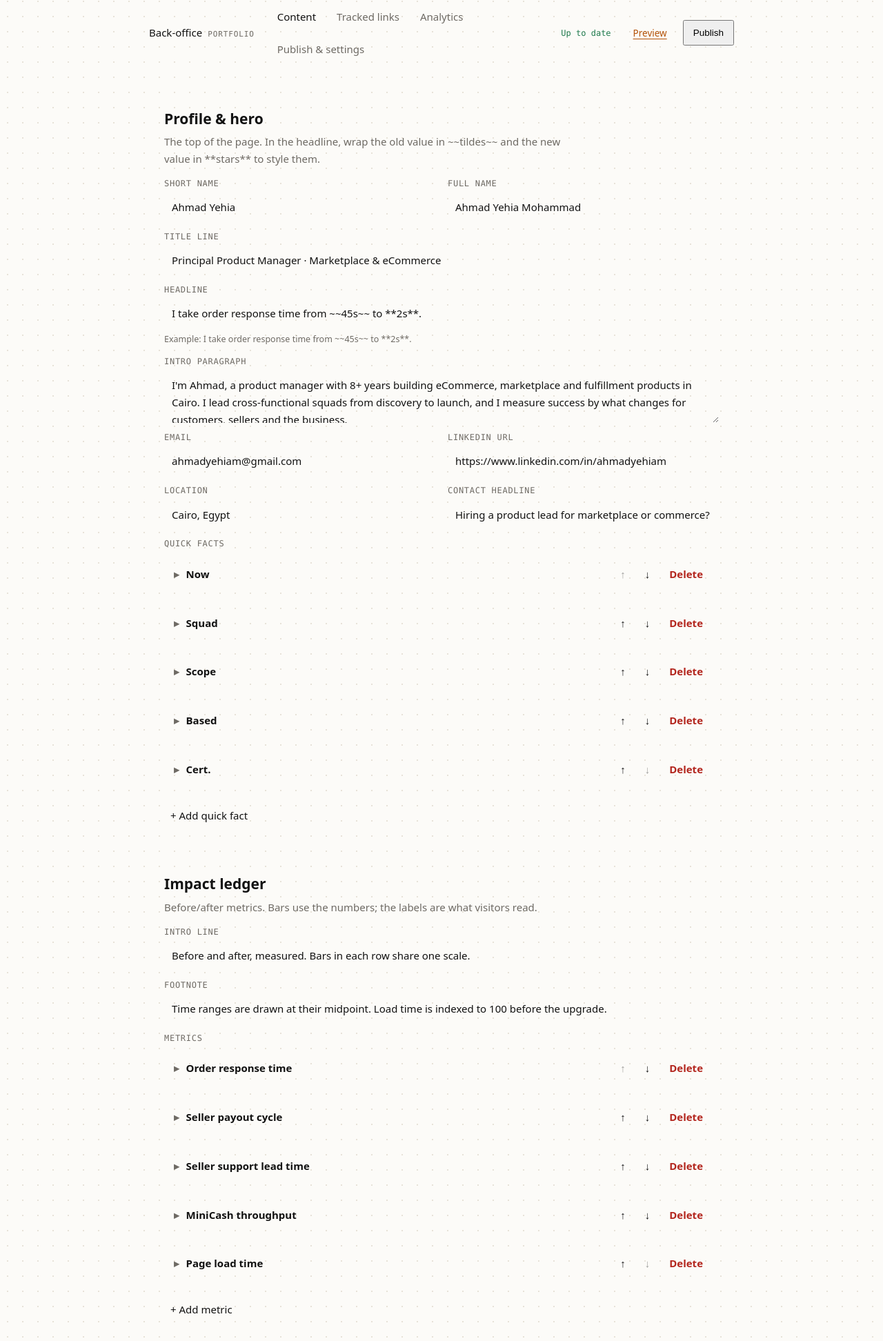
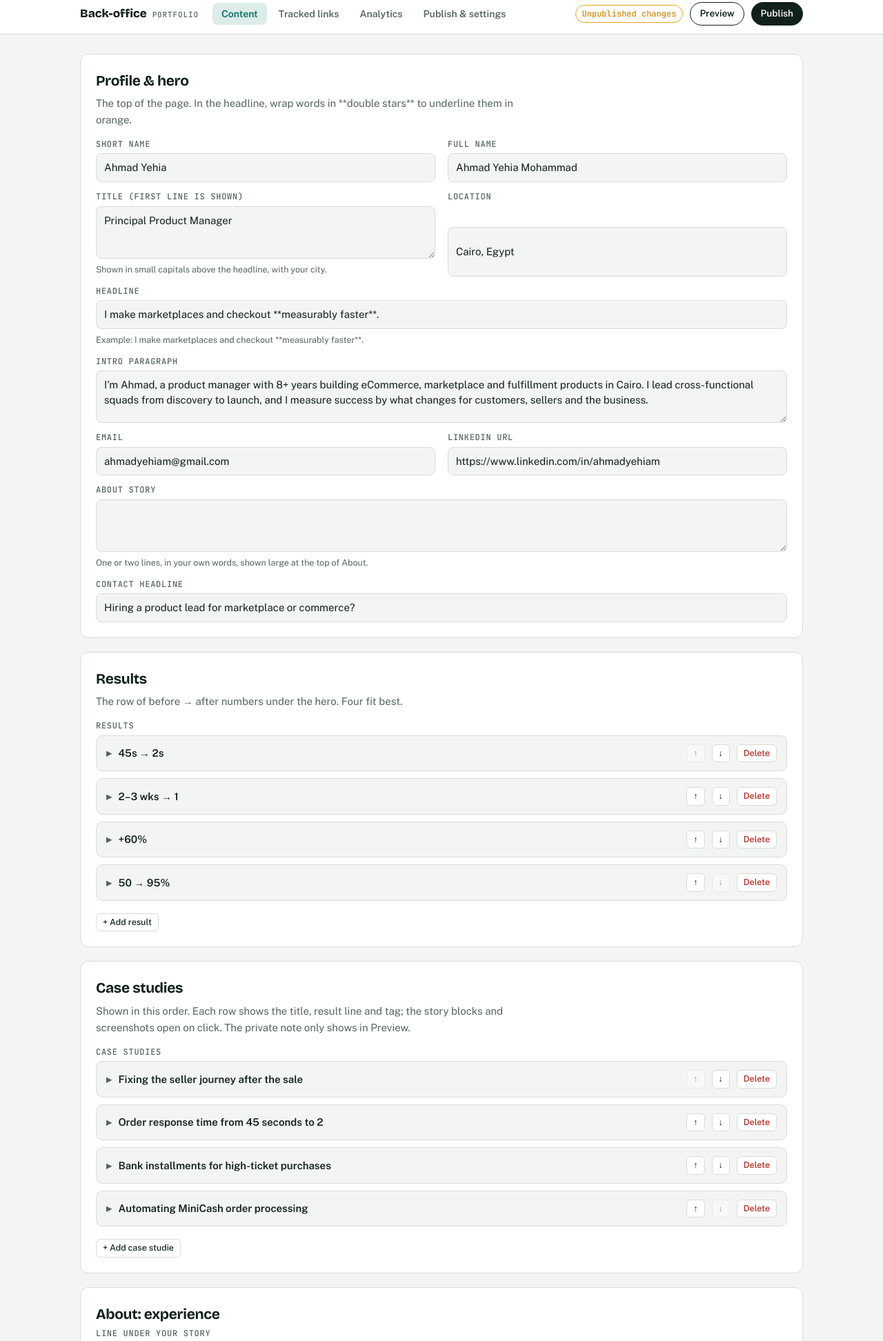
Before and after one commit to ahmadyehiam/portfolio, a plain HTML site: page admin.html in a window 1280 px wide. Shown: the part 9-1953 px from the top of the page at 69% size. Drawn offline with nearby package versions, Linux system fonts and the light colour scheme.

Commit message:
Notebook redesign: admin.html

```diff
--- a/admin.html
+++ b/admin.html
@@ -8,7 +8,7 @@
 <link rel="preconnect" href="https://fonts.googleapis.com">
 <link rel="preconnect" href="https://fonts.gstatic.com" crossorigin>
 <link rel="stylesheet" href="https://fonts.googleapis.com/css2?family=Bricolage+Grotesque:opsz,wght@12..96,700;12..96,800&family=Public+Sans:wght@400;500;600&family=JetBrains+Mono:wght@400;500&display=swap">
-<link rel="stylesheet" href="assets/site.css">
+<link rel="stylesheet" href="assets/admin.css">
 <style>
 /* Back-office: sticky top bar with tabs + status, single working column. Reuses site tokens. */
 :root{ --ok:#1F7A4D; --warn:#A86A00; --bad:#B3261E; }
@@ -155,51 +155,40 @@ td.num, th.num{text-align:right; font-variant-numeric:tabular-nums}
   // ================= schema =================
   var CAT = [["seller", "Sellers"], ["customer", "Customers"], ["ops", "Operations"]];
   var SCHEMA = [
-    { title: "Profile & hero", hint: "The top of the page. In the headline, wrap the old value in ~~tildes~~ and the new value in **stars** to style them.", path: "profile", fields: [
+    { title: "Profile & hero", hint: "The top of the page. In the headline, wrap words in **double stars** to underline them in orange.", path: "profile", fields: [
       { k: "name", label: "Short name" }, { k: "fullName", label: "Full name" },
-      { k: "eyebrow", label: "Title line", full: true },
-      { k: "headline", label: "Headline", full: true, help: "Example: I take order response time from ~~45s~~ to **2s**." },
+      { k: "roles", label: "Title (first line is shown)", type: "lines", help: "Shown in small capitals above the headline, with your city." },
+      { k: "location", label: "Location" },
+      { k: "tagline", label: "Headline", full: true, help: "Example: I make marketplaces and checkout **measurably faster**." },
       { k: "lede", label: "Intro paragraph", type: "textarea", full: true },
       { k: "email", label: "Email", type: "email" }, { k: "linkedin", label: "LinkedIn URL", type: "url" },
-      { k: "location", label: "Location" }, { k: "contactHeadline", label: "Contact headline" },
-      { k: "facts", label: "Quick facts", type: "list", itemTitle: "label", fields: [{ k: "label", label: "Label" }, { k: "value", label: "Value" }], blank: { label: "", value: "" } }
+      { k: "about", label: "About story", type: "textarea", full: true, help: "One or two lines, in your own words, shown large at the top of About." },
+      { k: "contactHeadline", label: "Contact headline", full: true }
     ] },
-    { title: "Impact ledger", hint: "Before/after metrics. Bars use the numbers; the labels are what visitors read.", path: "ledger", fields: [
-      { k: "intro", label: "Intro line", full: true }, { k: "note", label: "Footnote", full: true },
-      { k: "rows", label: "Metrics", type: "list", itemTitle: "title", fields: [
-        { k: "title", label: "Metric" }, { k: "context", label: "Context" },
-        { k: "before", label: "Before (number)", type: "number" }, { k: "after", label: "After (number)", type: "number" },
-        { k: "beforeLabel", label: "Before label" }, { k: "afterLabel", label: "After label" },
-        { k: "delta", label: "Headline change" }, { k: "sub", label: "Under the change" }
-      ], blank: { title: "New metric", context: "", before: 100, after: 50, beforeLabel: "100", afterLabel: "50", delta: "−50%", sub: "" } }
+    { title: "Results", hint: "The row of before → after numbers under the hero. Four fit best.", path: null, fields: [
+      { k: "stats", label: "Results", type: "list", itemTitle: "value", fields: [{ k: "value", label: "Number (e.g. 45s → 2s)" }, { k: "label", label: "What it measures" }], blank: { value: "", label: "" } }
     ] },
-    { title: "Case studies", hint: "Shown in this order. The gold note is only visible in Preview, so use it as your to-do.", path: null, fields: [
+    { title: "Case studies", hint: "Shown in this order. Each row shows the title, result line and tag; the story blocks and screenshots open on click. The private note only shows in Preview.", path: null, fields: [
       { k: "cases", label: "Case studies", type: "list", itemTitle: "title", fields: [
         { k: "title", label: "Title", full: true },
-        { k: "category", label: "Filter group", type: "select", options: CAT },
+        { k: "period", label: "Date stamp" },
         { k: "id", label: "Short id (for analytics)", help: "Lowercase letters and dashes. Changing it starts a new count." },
-        { k: "tag", label: "Tag" }, { k: "period", label: "Period" },
-        { k: "wide", label: "Full width", type: "check" },
-        { k: "result", label: "Result (highlighted)", type: "textarea", full: true },
+        { k: "result", label: "Result line", type: "textarea", full: true },
+        { k: "tag", label: "Tags (e.g. Marketplace · Sellers)", full: true },
         { k: "sections", label: "Story blocks", type: "list", itemTitle: "label", fields: [{ k: "label", label: "Label" }, { k: "text", label: "Text", type: "textarea", full: true }], blank: { label: "Label", text: "" } },
         { k: "images", label: "Screenshots", type: "list", itemTitle: "caption", image: true, fields: [{ k: "src", label: "Image path or URL", full: true }, { k: "alt", label: "Alt text (describe the image)", full: true }, { k: "caption", label: "Caption", full: true }], blank: { src: "", alt: "", caption: "" } },
         { k: "todo", label: "Private note (preview only)", full: true }
       ], blank: { id: "new-case", category: "customer", wide: false, tag: "", period: "", title: "New case study", result: "", sections: [{ label: "Problem", text: "" }, { label: "What I did", text: "" }, { label: "Result", text: "" }], images: [], todo: "" } }
     ] },
-    { title: "How I work", path: null, fields: [
-      { k: "principles", label: "Principles", type: "list", itemTitle: "title", fields: [{ k: "title", label: "Title" }, { k: "text", label: "Text", type: "textarea", full: true }], blank: { title: "New principle", text: "" } }
-    ] },
-    { title: "Experience", path: null, fields: [
-      { k: "experienceIntro", label: "Intro line", full: true },
+    { title: "About: experience", path: null, fields: [
+      { k: "experienceIntro", label: "Line under your story", full: true },
       { k: "jobs", label: "Roles (newest first)", type: "list", itemTitle: "role", fields: [
-        { k: "role", label: "Role" }, { k: "company", label: "Company" }, { k: "when", label: "Dates" },
-        { k: "current", label: "Current role", type: "check" }, { k: "text", label: "Summary", type: "textarea", full: true }
+        { k: "role", label: "Role" }, { k: "company", label: "Company" }, { k: "when", label: "Dates" }
       ], blank: { when: "", role: "New role", company: "", current: false, text: "" } }
     ] },
-    { title: "Credentials", path: null, fields: [
-      { k: "certifications", label: "Certifications", type: "list", itemTitle: "name", fields: [{ k: "name", label: "Name" }, { k: "year", label: "Year" }], blank: { name: "", year: "" } },
+    { title: "About: credentials", hint: "Shown as one line of education and certifications.", path: null, fields: [
       { k: "education", label: "Education", type: "list", itemTitle: "name", fields: [{ k: "name", label: "Name" }, { k: "year", label: "Year" }], blank: { name: "", year: "" } },
-      { k: "leadership", label: "Leadership", type: "list", itemTitle: "name", fields: [{ k: "name", label: "Name" }, { k: "year", label: "Year" }], blank: { name: "", year: "" } }
+      { k: "certifications", label: "Certifications", type: "list", itemTitle: "name", fields: [{ k: "name", label: "Name" }, { k: "year", label: "Year" }], blank: { name: "", year: "" } }
     ] }
   ];
 
@@ -212,6 +201,18 @@ td.num, th.num{text-align:right; font-variant-numeric:tabular-nums}
       cb.checked = !!obj[def.k];
       cb.addEventListener("change", function () { obj[def.k] = cb.checked; changed(); });
       return h("label", { class: "check field" + (def.full ? " full" : ""), for: id }, [cb, def.label]);
+    }
+    if (def.type === "lines") {
+      var ta = h("textarea", { id: id });
+      ta.value = (obj[def.k] || []).join("\n");
+      ta.addEventListener("input", function () { obj[def.k] = ta.value.split("\n").map(function (x) { return x.trim(); }).filter(Boolean); changed(); });
+      return h("label", { class: "field" + (def.full ? " full" : ""), for: id }, [h("span", { text: def.label }), ta, def.help ? h("small", { text: def.help }) : null]);
+    }
+    if (def.type === "image") {
+      var ti = h("input", { type: "text", id: id, placeholder: "assets/photo.jpg" });
+      ti.value = obj[def.k] || "";
+      ti.addEventListener("input", function () { obj[def.k] = ti.value.trim(); changed(); });
+      return h("div", { class: "field full" }, [h("label", { for: id }, [h("span", { text: def.label })]), ti, def.help ? h("small", { text: def.help }) : null, uploadEl(obj, def.k, ti, "Upload photo")]);
     }
     var input;
     if (def.type === "textarea") input = h("textarea", { id: id });
@@ -255,7 +256,7 @@ td.num, th.num{text-align:right; font-variant-numeric:tabular-nums}
         else g.appendChild(el);
       });
       body.appendChild(g);
-      if (def.image) body.appendChild(uploadEl(item, body));
+      if (def.image) body.appendChild(uploadEl(item, "src", body.querySelector("input[type=text]"), "Upload screenshot"));
       return h("details", { class: "item" }, [h("summary", {}, [titleSpan, up, dn, del]), body]);
     }
     redraw();
@@ -265,7 +266,7 @@ td.num, th.num{text-align:right; font-variant-numeric:tabular-nums}
     return wrap;
   }
 
-  function uploadEl(item, body) {
+  function uploadEl(item, key, srcInput, label) {
     var id = "up" + (++uid);
     var out = h("small", { "aria-live": "polite" });
     var input = h("input", { type: "file", id: id, accept: "image/png,image/jpeg,image/webp,image/gif" });
@@ -278,14 +279,14 @@ td.num, th.num{text-align:right; font-variant-numeric:tabular-nums}
       var rd = new FileReader();
       rd.onload = function () {
         ghPut(name, rd.result.split(",")[1], "Upload " + name).then(function () {
-          item.src = name; changed();
-          var srcInput = body.querySelector("input[type=text]"); if (srcInput) srcInput.value = name;
+          item[key] = name; changed();
+          if (srcInput) srcInput.value = name;
           out.textContent = "Uploaded. It goes live with your next publish.";
         }).catch(function (e) { out.textContent = "Upload failed: " + e.message; });
       };
       rd.readAsDataURL(f);
     });
-    return h("label", { class: "field full", for: id }, [h("span", { text: "Upload screenshot" }), input, out]);
+    return h("label", { class: "field full", for: id }, [h("span", { text: label }), input, out]);
   }
 
   function renderContent() {
@@ -298,6 +299,16 @@ td.num, th.num{text-align:right; font-variant-numeric:tabular-nums}
         h("h2", { text: sec.title }), sec.hint ? h("p", { class: "hint", text: sec.hint }) : null, g
       ]));
     });
+  }
+
+  // Fill fields added in the redesign so they're editable (publish to save them)
+  function migrate(c) {
+    c.profile = c.profile || {};
+    if (!c.profile.roles) c.profile.roles = ["Principal Product Manager"];
+    if (!c.profile.tagline) c.profile.tagline = "I make marketplaces and checkout **measurably faster**.";
+    if (c.profile.about == null) c.profile.about = "";
+    if (!c.stats || (c.stats[0] && c.stats[0].value === "8+")) c.stats = [{ value: "45s → 2s", label: "Order response time" }, { value: "2–3 wks → 1", label: "Seller payout cycle" }, { value: "+60%", label: "Above target, installments month 1" }, { value: "50 → 95%", label: "MiniCash throughput" }];
+    return c;
   }
 
   // ================= GitHub =================
@@ -485,7 +496,7 @@ td.num, th.num{text-align:right; font-variant-numeric:tabular-nums}
     var tag = example ? h("span", { class: "example", text: "EXAMPLE DATA" }) : null;
     out.appendChild(h("div", { class: "kpis" }, [
       kpi("Page visits", d.total, "last " + d.daily.length + " days"),
-      kpi("Case study reads", caseReads, "read for 1.5s or more"),
+      kpi("Case study reads", caseReads, "opened to read"),
       kpi("Contact actions", contacted, "email or LinkedIn clicks"),
       kpi("CV downloads", cv, "")
     ]));
@@ -513,7 +524,7 @@ td.num, th.num{text-align:right; font-variant-numeric:tabular-nums}
 
     out.appendChild(h("div", { class: "two" }, [
       h("div", { class: "card" }, [h("h2", { text: "Visits per day" }), h("div", { html: svg })]),
-      h("div", { class: "card" }, [h("h2", { text: "Recruiter funnel" }), h("p", { class: "hint", text: "Approximate: case-study step uses the most-read case study." }), funnel])
+      h("div", { class: "card" }, [h("h2", { text: "Recruiter funnel" }), h("p", { class: "hint", text: "Approximate: case-study step uses the most-opened case study." }), funnel])
     ]));
 
     // case table
@@ -580,7 +591,7 @@ td.num, th.num{text-align:right; font-variant-numeric:tabular-nums}
       if (!ghReady()) { flash("gh-msg", "Connect GitHub first.", "warn"); return; }
       ghGet("content.json").then(function (f) {
         if (!f) throw new Error("content.json not found in the repo.");
-        state = JSON.parse(b64decode(f.content)); published = JSON.stringify(state); lsSet("portfolio-draft", state);
+        var raw = JSON.parse(b64decode(f.content)); published = JSON.stringify(raw); state = migrate(raw); lsSet("portfolio-draft", state);
         renderAll(); setDirty(); flash("gh-msg", "Loaded the latest content from GitHub.", "ok");
       }).catch(function (e) { flash("gh-msg", e.message, "bad"); });
     } }, ["Load latest from GitHub"]);
@@ -660,6 +671,7 @@ td.num, th.num{text-align:right; font-variant-numeric:tabular-nums}
     published = JSON.stringify(live);
     var draft = lsGet("portfolio-draft", null);
     state = draft || live;
+    migrate(state);
   }).catch(function () {
     state = lsGet("portfolio-draft", null) || { settings: {}, profile: {}, ledger: { rows: [] }, cases: [], principles: [], jobs: [], certifications: [], education: [], leadership: [] };
     published = "";
```
